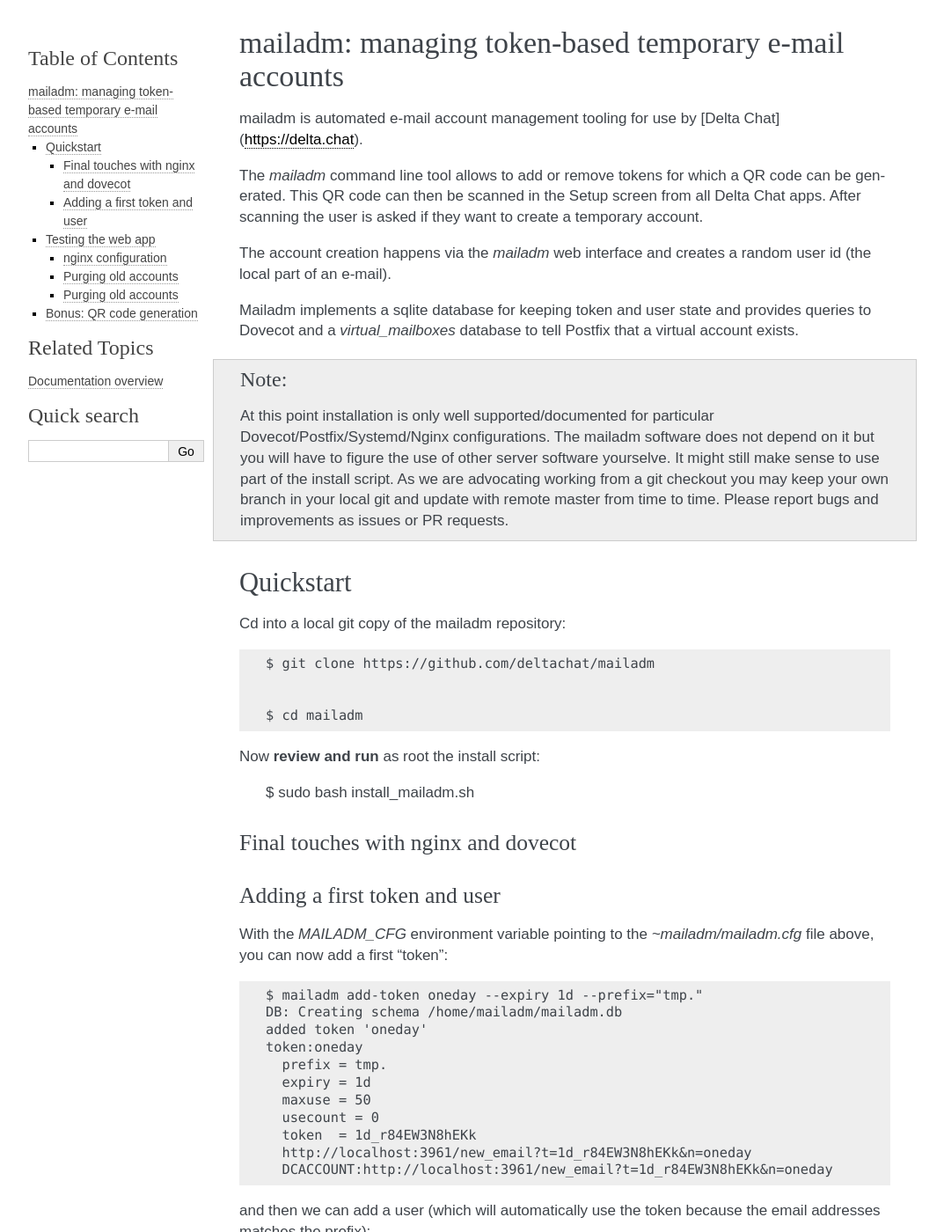
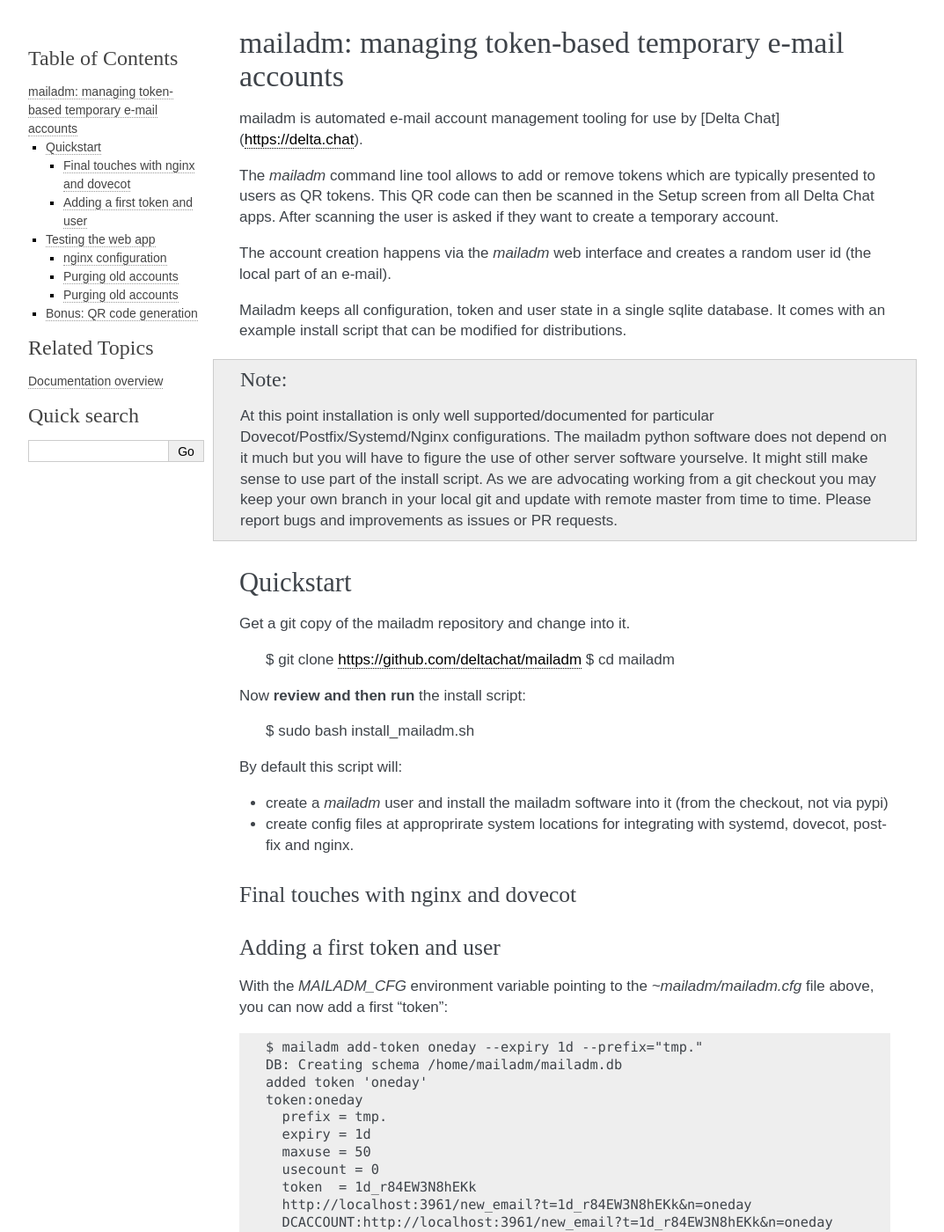
Before and after one commit to deltachat/mailadm, a Sphinx documentation site: the page built from doc/index.rst, in a window 1280 px wide and 1400 px high. Shown: the whole window at 88% size, without its empty margins (108-1181 px from the left). Built offline with Sphinx 7.4.7, drawn with Linux system fonts in a browser that asks for light colours.

Commit message:
fixing various things.

```diff
--- a/doc/index.rst
+++ b/doc/index.rst
@@ -4,23 +4,23 @@
 mailadm is automated e-mail account management tooling
 for use by [Delta Chat](https://delta.chat).
 
-The `mailadm` command line tool allows to add or remove tokens
-for which a QR code can be generated. This QR code can then be
-scanned in the Setup screen from all Delta Chat apps. After scanning
-the user is asked if they want to create a temporary account.
+The `mailadm` command line tool allows to add or remove tokens which are
+typically presented to users as QR tokens.  This QR code can then be
+scanned in the Setup screen from all Delta Chat apps. After scanning the
+user is asked if they want to create a temporary account.
 
 The account creation happens via the `mailadm` web interface
 and creates a random user id (the local part of an e-mail).
 
-Mailadm implements a sqlite database for keeping token and user state
-and provides queries to Dovecot and a `virtual_mailboxes` database
-to tell Postfix that a virtual account exists.
+Mailadm keeps all configuration, token and user state in a single
+sqlite database.  It comes with an example install script that
+can be modified for distributions.
 
 .. note::
 
     At this point installation is only well supported/documented for particular
-    Dovecot/Postfix/Systemd/Nginx configurations. The mailadm software does
-    not depend on it but you will have to figure the use of other server software
+    Dovecot/Postfix/Systemd/Nginx configurations. The mailadm python software does
+    not depend on it much but you will have to figure the use of other server software
     yourselve. It might still make sense to use part of the install script.
     As we are advocating working from a git checkout you may keep your own
     branch in your local git and update with remote master from time to time.
@@ -30,17 +30,23 @@
 Quickstart
 ----------
 
-Cd into a local git copy of the mailadm repository::
+Get a git copy of the mailadm repository and change into it.
 
     $ git clone https://github.com/deltachat/mailadm
-
-
     $ cd mailadm
 
 
-Now **review and run** as root the install script:
+Now **review and then run** the install script:
 
     $ sudo bash install_mailadm.sh
+
+By default this script will:
+
+- create a `mailadm` user and install the mailadm software into it (from
+  the checkout, not via pypi)
+
+- create config files at approprirate system locations
+  for integrating with systemd, dovecot, postfix and nginx.
 
 
 Final touches with nginx and dovecot
```
Also changed, not shown: 3 other files.
